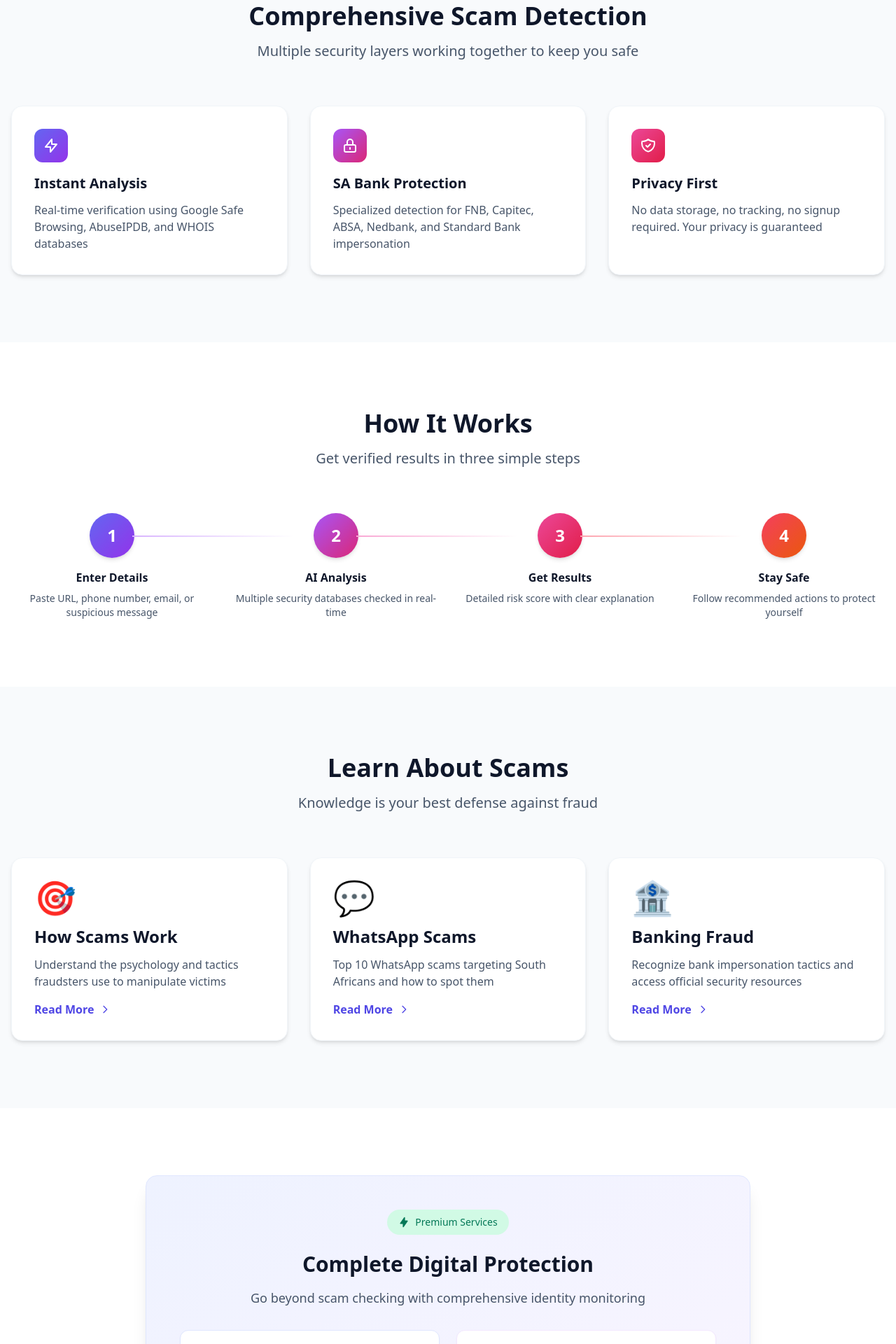
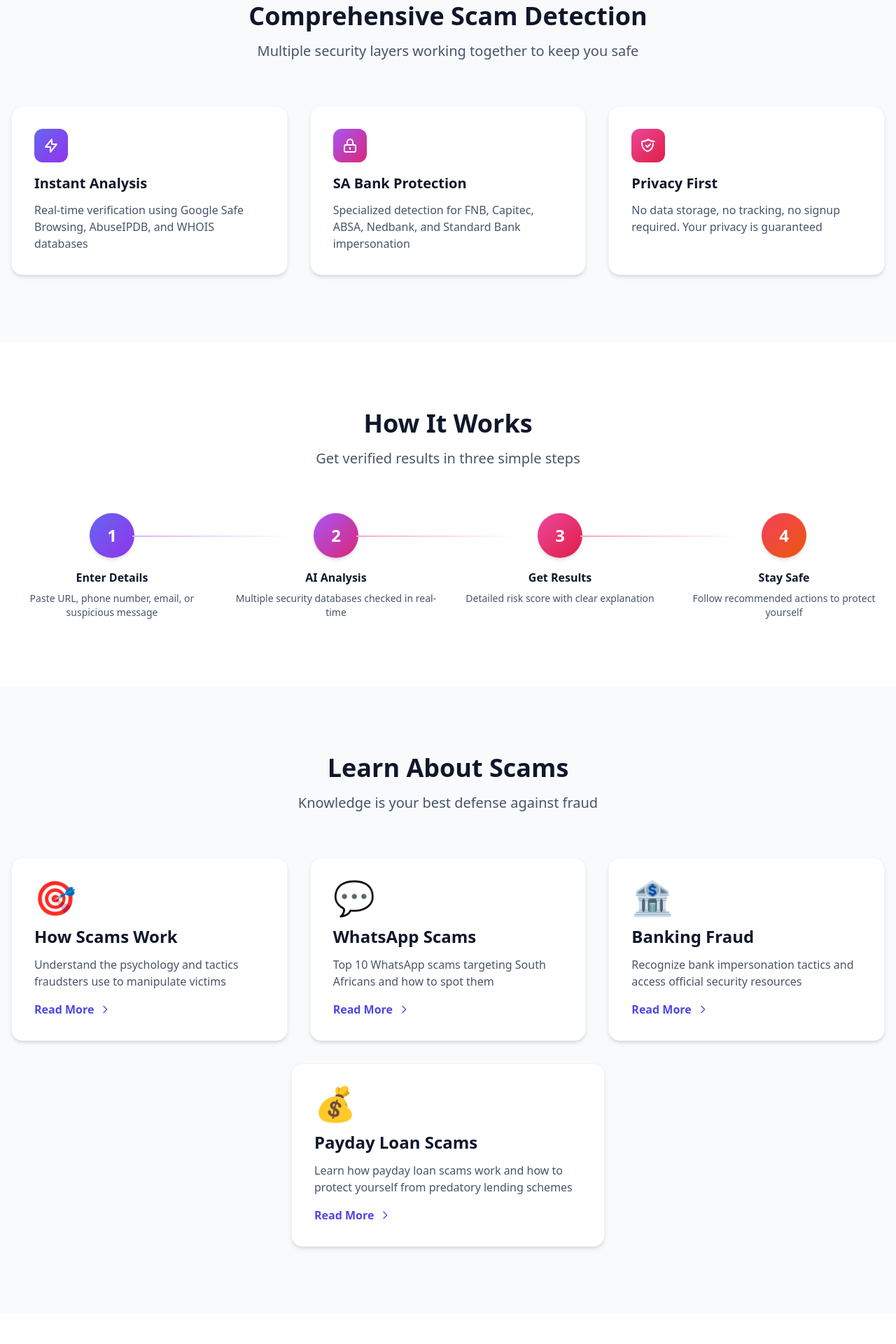
Before and after one commit to Masondo86/scam-verification-engine, a Next.js app: page / in a window 1280 px wide. Shown: the part 880-2800 px from the top of the page at 70% size. Built offline with nearby package versions, Linux system fonts and the light colour scheme.

Commit message:
Add Payday Loan Scams educational card to homepage Learn section

```diff
--- a/app/page.tsx
+++ b/app/page.tsx
@@ -9,7 +9,7 @@ const masterFaqSchema = {
       name: 'What is a scam verification engine?',
       acceptedAnswer: {
         '@type': 'Answer',
-        text: 'A scam verification engine analyzes websites, phone numbers, email addresses and digital signals to determine whether a transaction, message or platform is fraudulent or high risk.',
+        text: 'A scam verification engine analyzes websites, phone numbers, email addresses and digital signals to determine whether a transaction, message or platform is fraudulent or high risk.'
       },
     },
     {
@@ -17,7 +17,7 @@ const masterFaqSchema = {
       name: 'How does scam detection work in South Africa?',
       acceptedAnswer: {
         '@type': 'Answer',
-        text: 'Scam detection combines device fingerprinting, digital footprint analysis, behavioral signals and known fraud intelligence patterns aligned with South African financial crime regulations.',
+        text: 'Scam detection combines device fingerprinting, digital footprint analysis, behavioral signals and known fraud intelligence patterns aligned with South African financial crime regulations.'
       },
     },
     {
@@ -81,7 +81,7 @@ export default function HomePage() {
             {/* Trust badge */}
             <div className="inline-flex items-center gap-2 px-4 py-2 rounded-full bg-indigo-100 text-indigo-700 text-sm mb-8">
               <svg className="w-4 h-4" fill="currentColor" viewBox="0 0 20 20">
-                <path fillRule="evenodd" d="M2.166 4.999A11.954 11.954 0 0110 1.944 11.954 11.954 0 0117.834 5c.11.65.166 1.32.166 2.001 0 5.225-3.34 9.67-8 11.317C5.34 16.67 2 12.225 2 7c0-.682.056-1.35.166-2z" clipRule="evenodd" />
+                <path fillRule="evenodd" d="M2.166 4.999A11.954 11.954 0 0110 1.944 11.954 11.954 0 0117.834 5c.11.65.166 1.32.166 2.001 0 5.225-3.34 9.67-8 11.317C5.34 16.67 2 12.225 2 7c0-.682.056-1.351.166-2.001z" clipRule="evenodd" />
               </svg>
               Trusted by South Africans
             </div>
@@ -178,7 +178,7 @@ export default function HomePage() {
             <div className="bg-white rounded-2xl shadow-md p-8 hover:shadow-xl transition-shadow border border-slate-100">
               <div className="w-12 h-12 rounded-xl bg-gradient-to-br from-pink-500 to-rose-600 flex items-center justify-center mb-4">
                 <svg className="w-6 h-6 text-white" fill="none" stroke="currentColor" viewBox="0 0 24 24">
-                  <path strokeLinecap="round" strokeLinejoin="round" strokeWidth={2} d="M9 12l2 2 4-4m5.618-4.016A11.955 11.955 0 0112 2.944a11.955 11.955 0 01-8.618 3.04A12.02 12.02 0 003 9c0 5.591 3.824 10.29 9 11.622c5.176-1.332 9-6.03 9-11.622 0-1.042-.133-2.052-.382-3.016z" />
+                  <path strokeLinecap="round" strokeLinejoin="round" strokeWidth={2} d="M9 12l2 2 4-4m5.618-4.016A11.955 11.955 0 0112 2.944a11.955 11.955 0 01-8.618 3.04A12.02 12.02 0 003 9c0 5.225 3.34 9.67 8 11.317m0 0c4.66-1.647 8-5.792 8-11.317" />
                 </svg>
               </div>
               <h3 className="text-xl font-bold text-slate-900 mb-3">Privacy First</h3>
@@ -267,7 +267,7 @@ export default function HomePage() {
             </p>
           </div>
 
-          <div className="grid md:grid-cols-3 gap-8">
+          <div className="grid md:grid-cols-3 gap-8 mb-8">
             <Link href="/how-scams-work" className="bg-white rounded-2xl shadow-md p-8 hover:shadow-xl transition-all group border border-slate-100">
               <div className="text-5xl mb-4 group-hover:scale-110 transition-transform">🎯</div>
               <h3 className="text-2xl font-bold text-slate-900 mb-3">How Scams Work</h3>
@@ -301,6 +301,22 @@ export default function HomePage() {
               <h3 className="text-2xl font-bold text-slate-900 mb-3">Banking Fraud</h3>
               <p className="text-slate-600 mb-4">
                 Recognize bank impersonation tactics and access official security resources
+              </p>
+              <div className="text-indigo-600 font-semibold flex items-center gap-2">
+                Read More
+                <svg className="w-4 h-4 group-hover:translate-x-1 transition-transform" fill="none" stroke="currentColor" viewBox="0 0 24 24">
+                  <path strokeLinecap="round" strokeLinejoin="round" strokeWidth={2} d="M9 5l7 7-7 7" />
+                </svg>
+              </div>
+            </Link>
+          </div>
+
+          <div className="max-w-md mx-auto">
+            <Link href="/payday-loan-scams" className="bg-white rounded-2xl shadow-md p-8 hover:shadow-xl transition-all group border border-slate-100 block">
+              <div className="text-5xl mb-4 group-hover:scale-110 transition-transform">💰</div>
+              <h3 className="text-2xl font-bold text-slate-900 mb-3">Payday Loan Scams</h3>
+              <p className="text-slate-600 mb-4">
+                Learn how payday loan scams work and how to protect yourself from predatory lending schemes
               </p>
               <div className="text-indigo-600 font-semibold flex items-center gap-2">
                 Read More
```
